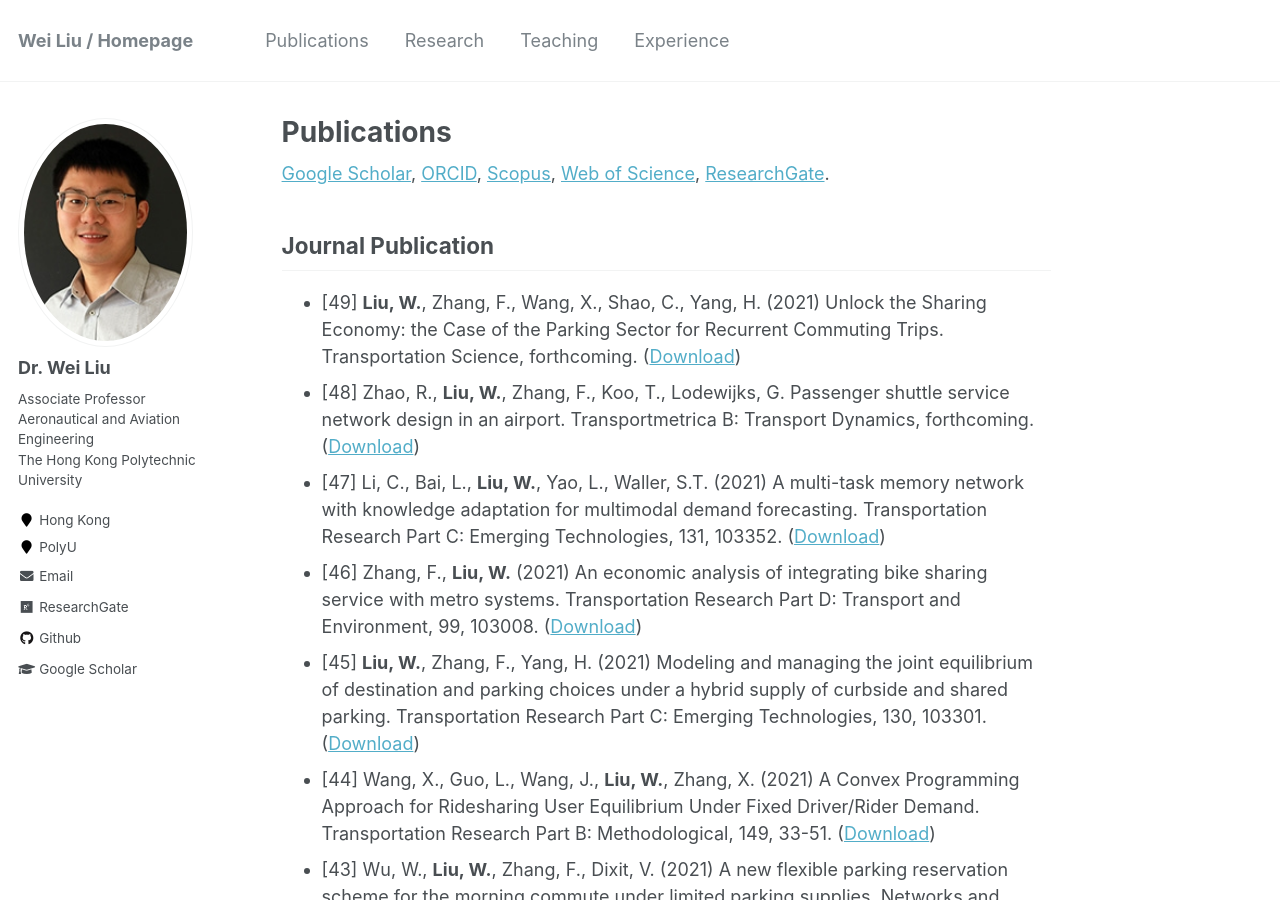
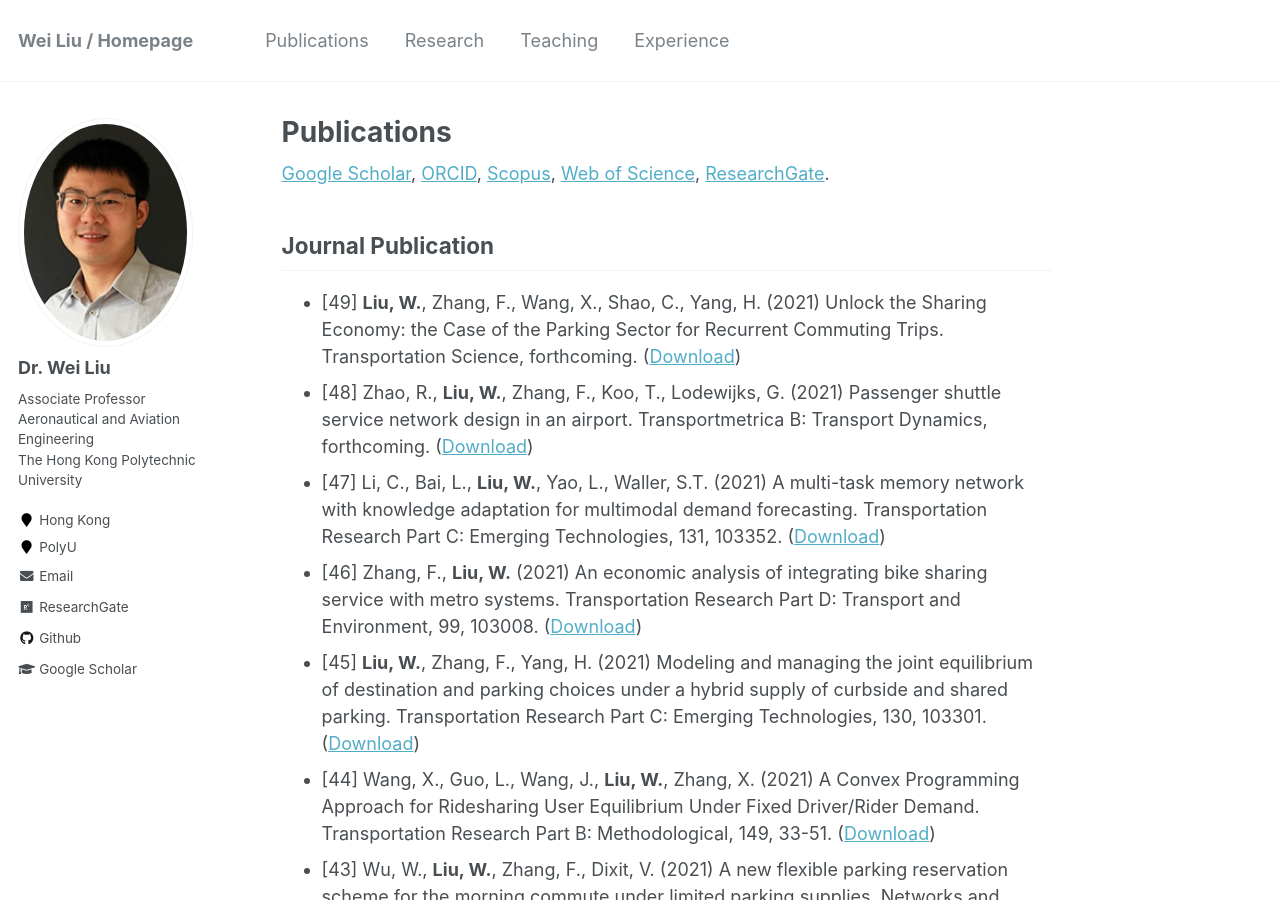
Before and after one commit to weiliu2016/weiliu2016.github.io, a Jekyll site: the page built from _pages/publications.md, in a window 1280 px wide and 900 px high. Built offline with Jekyll 4.4.1, drawn with Linux system fonts in a browser that asks for light colours.

Commit message:
Update publications.md

```diff
--- a/_pages/publications.md
+++ b/_pages/publications.md
@@ -20,7 +20,7 @@ author_profile: true
 Journal Publication
 ----------
 * [49] **Liu, W.**, Zhang, F., Wang, X., Shao, C., Yang, H. (2021) Unlock the Sharing Economy: the Case of the Parking Sector for Recurrent Commuting Trips. Transportation Science, forthcoming. ([Download](https://doi.org/10.1287/trsc.2021.XXXX))
-* [48] Zhao, R., **Liu, W.**, Zhang, F., Koo, T., Lodewijks, G. Passenger shuttle service network design in an airport. Transportmetrica B: Transport Dynamics, forthcoming. ([Download](https://doi.org/10.1080/21680566.2021.XXXXXXX))
+* [48] Zhao, R., **Liu, W.**, Zhang, F., Koo, T., Lodewijks, G. (2021) Passenger shuttle service network design in an airport. Transportmetrica B: Transport Dynamics, forthcoming. ([Download](https://doi.org/10.1080/21680566.2021.XXXXXXX))
 * [47] Li, C., Bai, L., **Liu, W.**, Yao, L., Waller, S.T. (2021) A multi-task memory network with knowledge adaptation for multimodal demand forecasting. Transportation Research Part C: Emerging Technologies, 131, 103352. ([Download](https://doi.org/10.1016/j.trc.2021.103352))
 * [46] Zhang, F., **Liu, W.** (2021) An economic analysis of integrating bike sharing service with metro systems. Transportation Research Part D: Transport and Environment, 99, 103008. ([Download](https://doi.org/10.1016/j.trd.2021.103008))
 * [45] **Liu, W.**, Zhang, F., Yang, H. (2021) Modeling and managing the joint equilibrium of destination and parking choices under a hybrid supply of curbside and shared parking. Transportation Research Part C: Emerging Technologies, 130, 103301. ([Download](https://doi.org/10.1016/j.trc.2021.103301))
```
